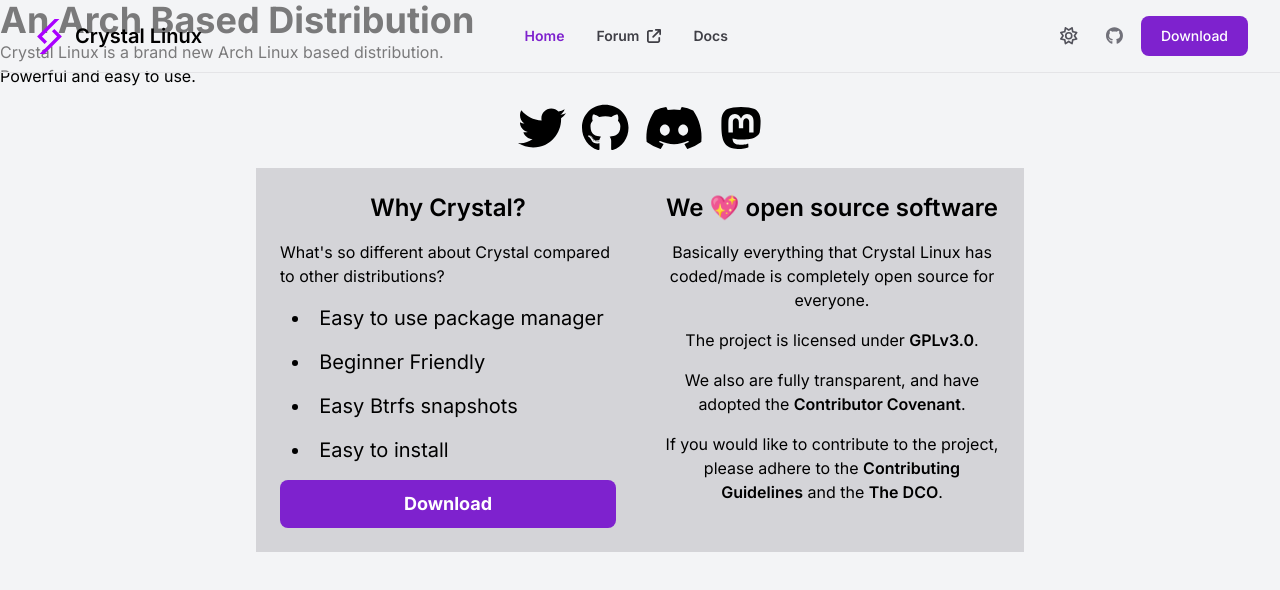
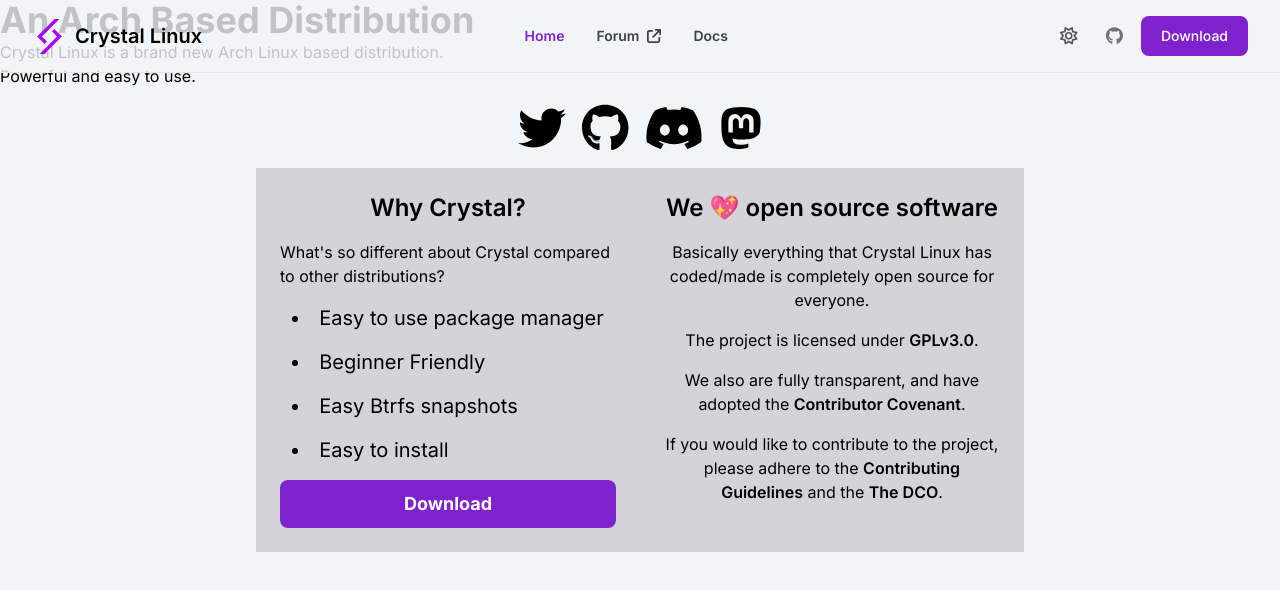
Before and after one commit to crystal-linux/getcryst.al, a Next.js app: page / in a window 1280 px wide. Shown: the top 590 px of the page. Built offline with nearby package versions, Linux system fonts and the light colour scheme.

Commit message:
use max-w-8xl

```diff
--- a/components/docs/Wrapper.tsx
+++ b/components/docs/Wrapper.tsx
@@ -3,7 +3,9 @@
 const DocWrapper: FC<{ children: ReactNode }> = ({ children }) => {
   return (
     <>
-      <article className="prose dark:prose-invert max-w-full pl-80 px-8">{children}</article>
+      <article className="prose max-w-full px-8 pl-80 dark:prose-invert">
+        {children}
+      </article>
     </>
   );
 };
--- a/components/navbar.tsx
+++ b/components/navbar.tsx
@@ -29,11 +29,11 @@
 
   return (
     <nav
-      className={`py-2.5 transition-colors bg-base-light dark:bg-base-dark bg-opacity-50 dark:bg-opacity-50  ${
+      className={`py-2.5 transition-colors bg-base-light dark:bg-base-dark bg-opacity-80 dark:bg-opacity-80  ${
         scrollTop != 0 ? "backdrop-blur-md dark:backdrop-blur-md" : ""
       } fixed w-full z-20 top-0 left-0 border-b border-gray-200 dark:border-gray-600`}
     >
-      <div className="container flex flex-wrap justify-between items-center mx-auto max-w-7xl px-8">
+      <div className="container flex flex-wrap justify-between items-center mx-auto max-w-8xl px-8">
         <Link href="/">
           <a className="flex items-center gap-2">
             <Image src="/svg/crystal-logo.svg" width={35} height={35} alt="" />
--- a/tailwind.config.js
+++ b/tailwind.config.js
@@ -16,6 +16,9 @@
           light: colors.gray[100],
         },
       },
+      maxWidth: {
+        "8xl": "90rem",
+      },
     },
   },
   plugins: [
```
